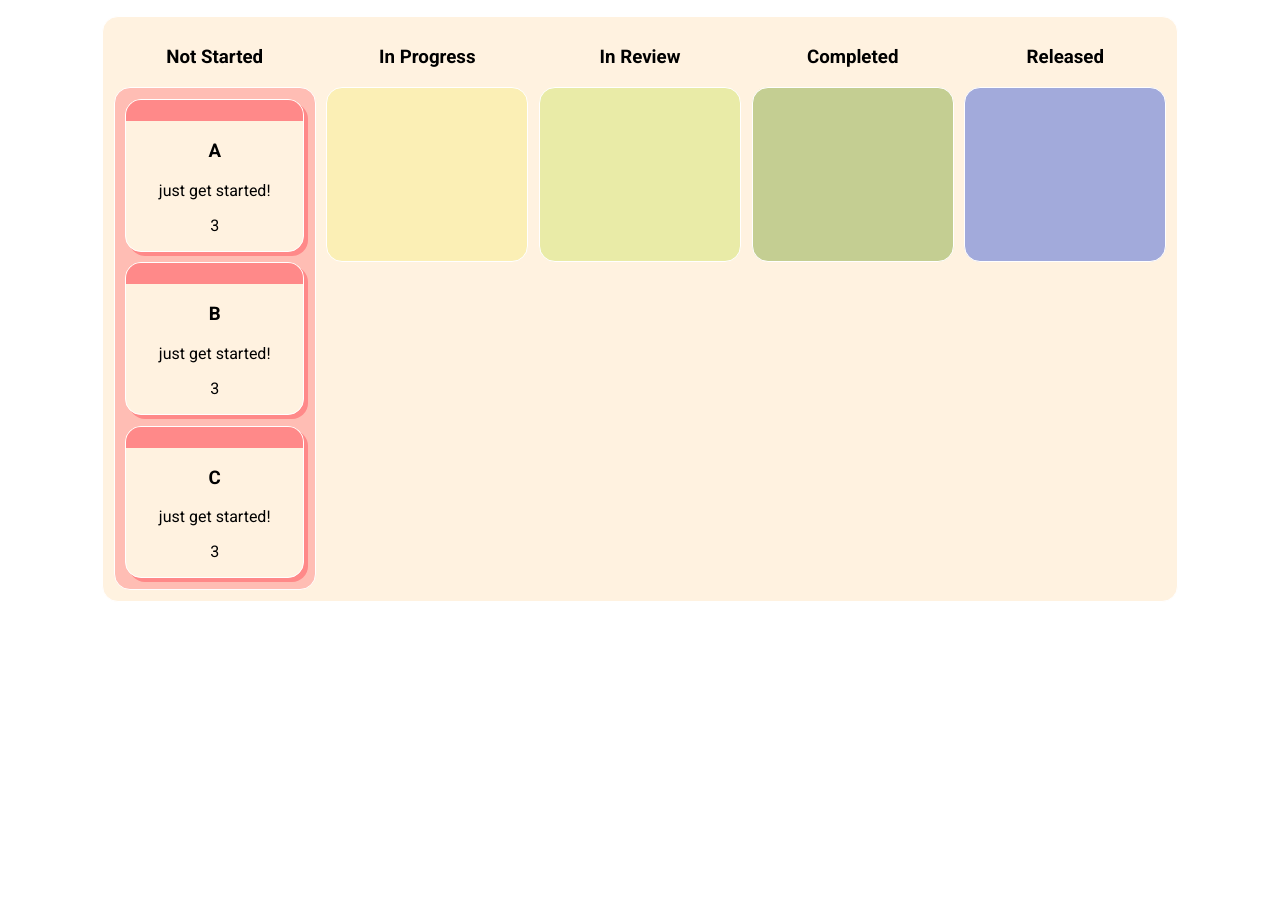
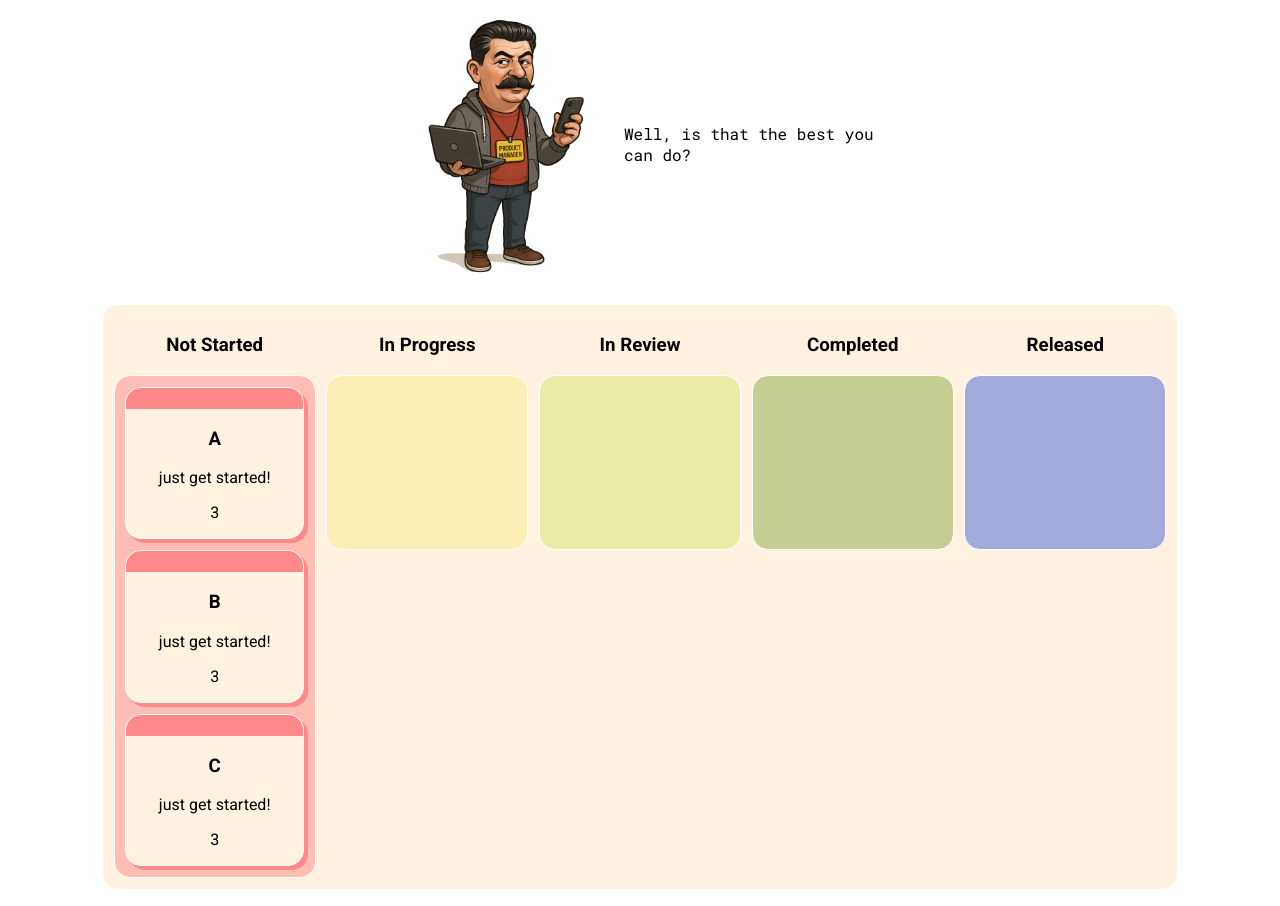
Before and after one commit to ChrisLaganiere/ai-pm, a React (Create React App) app: page / in a window 1280 px wide. Before the commit the page ends 800 px from the top, so only its background shows below. Built offline with nearby package versions, Linux system fonts and the light colour scheme.

Commit message:
Set up goofy cartoon

```diff
--- a/public/index.html
+++ b/public/index.html
@@ -4,6 +4,7 @@
     <meta charset="utf-8" />
     <link rel="icon" href="%PUBLIC_URL%/favicon.ico" />
     <link href="https://fonts.googleapis.com/css2?family=Roboto:wght@400;500;700&display=swap" rel="stylesheet">
+    <link href="https://fonts.googleapis.com/css2?family=Roboto+Mono:wght@400;500&display=swap" rel="stylesheet">
     <meta name="viewport" content="width=device-width, initial-scale=1" />
     <meta name="theme-color" content="#000000" />
     <meta
--- /dev/null
+++ b/src/App.module.css
@@ -0,0 +1,29 @@
+.KanbanHeaderView {
+    display: flex;
+    align-items: center;
+    flex-direction: column;
+}
+
+.aiPm {
+    display: flex;
+    flex-direction: row;
+    align-items: center;
+}
+
+.aiPmCartoon {
+    height: 200pt;
+    width: 160pt;
+    margin: 8pt;
+}
+
+.aiPmCartoon img {
+    width: 100%;
+    height: 100%;
+    object-fit: contain;
+}
+
+.aiPmSpeech {
+    font-family: 'Roboto Mono', monospace;
+    max-height: 200pt;
+    width: 200pt;
+}
--- a/src/App.tsx
+++ b/src/App.tsx
@@ -1,8 +1,10 @@
 import { useState } from "react";
-import './theme.css';
 import { KanbanBoardView } from './Components/KanbanBoard';
 import { demoFixtures } from './Fixtures/demoFixtures';
 import { formatBoard, KanbanColumn } from "./Models/KanbanModels";
+import './theme.css';
+import styles from './App.module.css';
+import stalin from './Resources/stalin-pm.png';
 
 function App() {
   const [items, setItems] = useState(demoFixtures())
@@ -17,7 +19,15 @@ function App() {
   }
 
   return (
-    <div className="App">
+    <div className={`App ${styles.KanbanHeaderView}`}>
+      <div className={styles.aiPm}>
+        <div className={styles.aiPmCartoon}>
+          <img src={stalin} alt="ai pm cartoon" />
+        </div>
+        <div className={styles.aiPmSpeech}>
+          Well, is that the best you can do?
+        </div>
+      </div>
       <KanbanBoardView board={formatBoard(items)} moveItem={moveItem} />
     </div>
   );
```
Also changed, not shown: src/Resources/stalin-pm.png (added).
